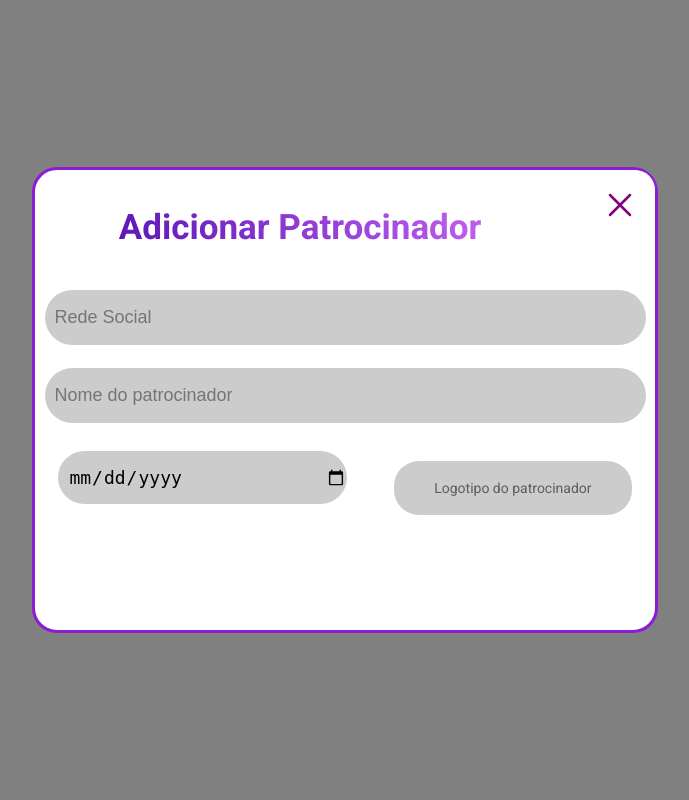
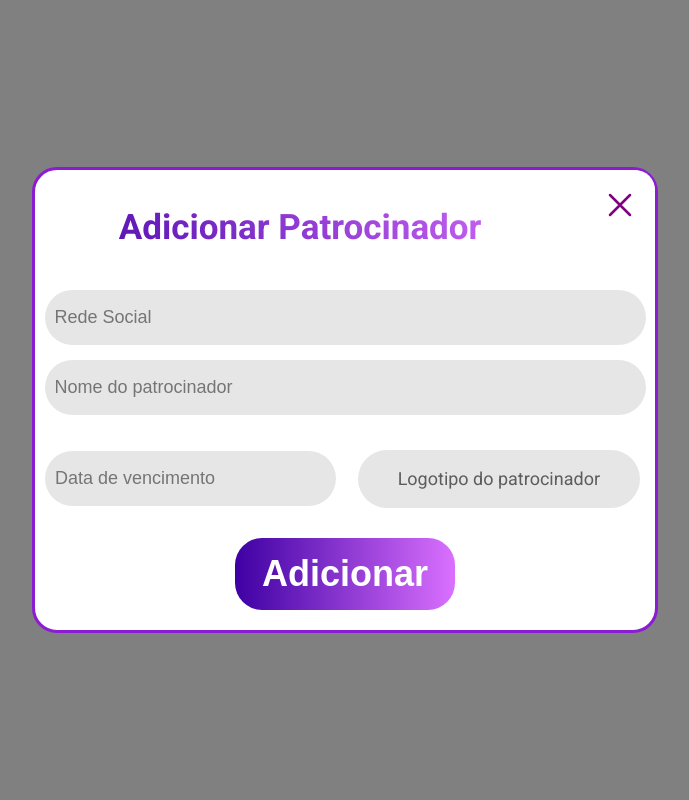
Before and after one commit to VoucherDesenvSenacHub/together, a PHP site: page /view/adm-gestao-de-patrocinadores/adm-gestao-de-patrocinadores-adicionar/index.html in a window 1280 px wide. Shown: the whole page, without its empty margins (295-984 px from the left). Run offline with PHP 8.4, Linux system fonts and the light colour scheme.

Commit message:
finalizando poup de adicionar patrocinador - desktop

```diff
--- a/view/adm-gestao-de-patrocinadores/adm-gestao-de-patrocinadores-adicionar/index.html
+++ b/view/adm-gestao-de-patrocinadores/adm-gestao-de-patrocinadores-adicionar/index.html
@@ -5,6 +5,8 @@
     <meta name="viewport" content="width=device-width, initial-scale=1.0">
     <title>Gestão de patrocinadores - Adicionar</title>
     <link rel="stylesheet" href="style.css">
+    <script src="script.js"></script>
+
 </head>
 <body>
     <div class="container">
@@ -16,7 +18,7 @@
             </button>
             </div>
 
-            <div class="content-middle">
+            <div class="content">
 
                 <form action="" class="form-adiciona-patrocinador">
 
@@ -26,11 +28,17 @@
 
                     </div>
                     <div class="div-info-patrocinio">
-                        <input type="date" placeholder="Data de vencimento">
+                        <div class="data-vencimento">
+                            <input type="text" oninput="mascara(this)" placeholder="Data de vencimento" pattern="\d{2}/\{2}/\d{4}" required>
+                        </div>
                         <div class="logo-upload">
                             <label for="logo">Logotipo do patrocinador</label>
                             <input type="file" id="logo" name="logo" accept="image*/" required>
                         </div>
+                    </div>
+
+                    <div class="botao-enviar">
+                        <button type="submit"> Adicionar </button>
                     </div>
 
                 </form>
--- /dev/null
+++ b/view/adm-gestao-de-patrocinadores/adm-gestao-de-patrocinadores-adicionar/script.js
@@ -0,0 +1,13 @@
+function mascara(i){
+
+    var v = i.value;
+
+    if(isNaN(v[v.length-1])){
+       i.value = v.substring(0, v.length-1);
+       return;
+    }
+
+    i.setAttribute("maxlength", "10");
+    if (v.length == 2 || v.length == 5) i.value += "/";
+
+ }
--- a/view/adm-gestao-de-patrocinadores/adm-gestao-de-patrocinadores-adicionar/style.css
+++ b/view/adm-gestao-de-patrocinadores/adm-gestao-de-patrocinadores-adicionar/style.css
@@ -14,7 +14,7 @@ body{
 
 input{
 
-    background-color: #CCC;
+    background-color: #e7e6e6;
     height: 53px;
     border-radius: 40px;
     border: none;
@@ -82,8 +82,8 @@ input{
 
             }
         }
-        .content-middle{
-            height: 200px;
+        .content{
+            height: 350px;
             background-color: var(--gradient);
             width: 100%;
 
@@ -93,10 +93,9 @@ input{
 
                 .div-info-patrocinador{
                     width: 100%;
-                    height: 155px;
+                    height: 40%;
                     display: flex;
                     flex-wrap: wrap;
-                    margin-bottom: 10px;
                     justify-content: center;
 
 
@@ -109,16 +108,15 @@ input{
 
                 .div-info-patrocinio{
                     width: 100%;
-                    height: 55px;
+                    height: 25%;
                     display: flex;
-                    justify-content: space-around;
+                    justify-content: space-between;
                     align-items: center;
 
 
                     input{
-                        width: 45%;
                         height: 53px;
-                        margin: 5px 0;
+                        margin: 5px 0px 5px 10px;
 
                     }
 
@@ -129,6 +127,19 @@ input{
     }
 }
 
+.data-vencimento{
+    text-align: center;
+    margin-top: 20px;
+    width: 45%;
+
+    input{
+        background-color: #e7e6e6;
+        width: 100%;
+    }
+}
+
+
+
 .logo-upload{
     text-align: center;
     margin-top: 20px;
@@ -138,12 +149,32 @@ input{
     display: inline-block;
     color: #5e5c5c;
     padding: 20px 40px;
-    border-radius: 25px;
+    border-radius: 30px;
     cursor: pointer;
-    font-size: 14px;
-    background-color: #CCC;
+    font-size: 18px;
+    background-color: #e7e6e6;
+    margin-right: 15px;
 }
 
 .logo-upload input[type="file"]{
     display: none;
 }
+
+.botao-enviar{
+    width: 100%;
+    height: 35%;
+    display: flex;
+    align-items: center;
+    justify-content: center;
+    button{
+        width: 220px;
+        height: 72px;
+        border-radius: 27px;
+        border: none;
+        color:white;
+        background: rgb(62,0,163);
+        background: linear-gradient(90deg, rgba(62,0,163,1) 0%, rgba(218,112,255,1) 100%);
+        font-size: 36px;
+        font-weight: bold;
+    }
+}
```
